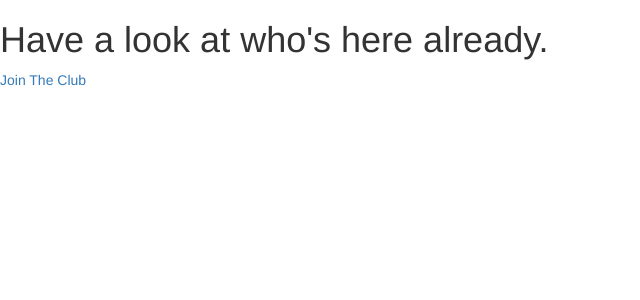
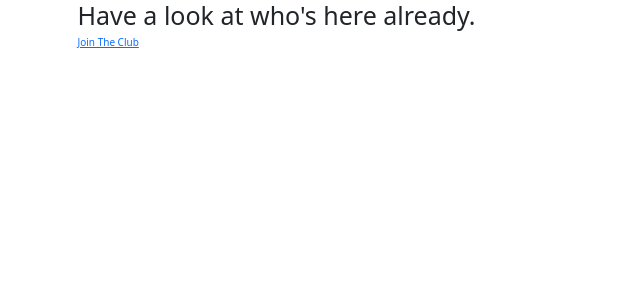
Before and after one commit to Ayub-Yassef/Dynamic-HTML-Flask-practice, a Flask app: page /users in a window 1280 px wide. Shown: the top 300 px of the page, without its empty margins (0-640 px from the left). Run offline with Flask 3, Linux system fonts and the light colour scheme; data that the repository does not hold is empty; some libraries are stand-ins or nearby versions.

Commit message:
additional styling done

```diff
--- a/flask_mysql/crud/users_crud_modularised/flask_app/templates/edit_user.html
+++ b/flask_mysql/crud/users_crud_modularised/flask_app/templates/edit_user.html
@@ -6,8 +6,12 @@
     <meta name="viewport" content="width=device-width, initial-scale=1.0">
     <title>Edit User</title>
     <link rel="stylesheet" href="https://cdn.jsdelivr.net/npm/bootstrap@3.4.1/dist/css/bootstrap.min.css" integrity="sha384-HSMxcRTRxnN+Bdg0JdbxYKrThecOKuH5zCYotlSAcp1+c8xmyTe9GYg1l9a69psu" crossorigin="anonymous">
+    <link href="../../dist/css/bootstrap.min.css" rel="stylesheet">
+    <link href="../../assets/css/ie10-viewport-bug-workaround.css" rel="stylesheet">
+    <link href="signin.css" rel="stylesheet">
 </head>
 <body>
+    <div class="container">
         <form action="/user/update" method="post">
             <h2 class="text-center">Edit Your Profile</h2>
             <input type="hidden" name="id" value={{user.id}}>
@@ -23,5 +27,6 @@
             </div>
             <input type="submit" value="Edit My Profile">
         </form>
+    </div>
 </body>
 </html>
--- a/flask_mysql/crud/users_crud_modularised/flask_app/templates/users.html
+++ b/flask_mysql/crud/users_crud_modularised/flask_app/templates/users.html
@@ -6,8 +6,12 @@
     <meta name="viewport" content="width=device-width, initial-scale=1.0">
     <title>Users</title>
     <link rel="stylesheet" href="https://cdn.jsdelivr.net/npm/bootstrap@3.4.1/dist/css/bootstrap.min.css" integrity="sha384-HSMxcRTRxnN+Bdg0JdbxYKrThecOKuH5zCYotlSAcp1+c8xmyTe9GYg1l9a69psu" crossorigin="anonymous">
+    <link href="../../dist/css/bootstrap.min.css" rel="stylesheet">
+    <link href="../../assets/css/ie10-viewport-bug-workaround.css" rel="stylesheet">
+    <link href="signin.css" rel="stylesheet">
 </head>
 <body>
+    <div class="container">
         <h1> Have a look at who's here already.</h1>
         <thead>
             {% for user in users %}
@@ -31,7 +35,9 @@
                 </tr>
             {% endfor %}
         </thead>
-    <a href="/user/add_new">Join The Club</a>
+
+    <a href="/user/add_new" class=".btn-primary">Join The Club</a>
+    </div>
     <script src="https://code.jquery.com/jquery-1.12.4.min.js" integrity="sha384-nvAa0+6Qg9clwYCGGPpDQLVpLNn0fRaROjHqs13t4Ggj3Ez50XnGQqc/r8MhnRDZ" crossorigin="anonymous"></script>
 </body>
 </html>
```
Lines whose indentation alone changed are shown as unchanged.
